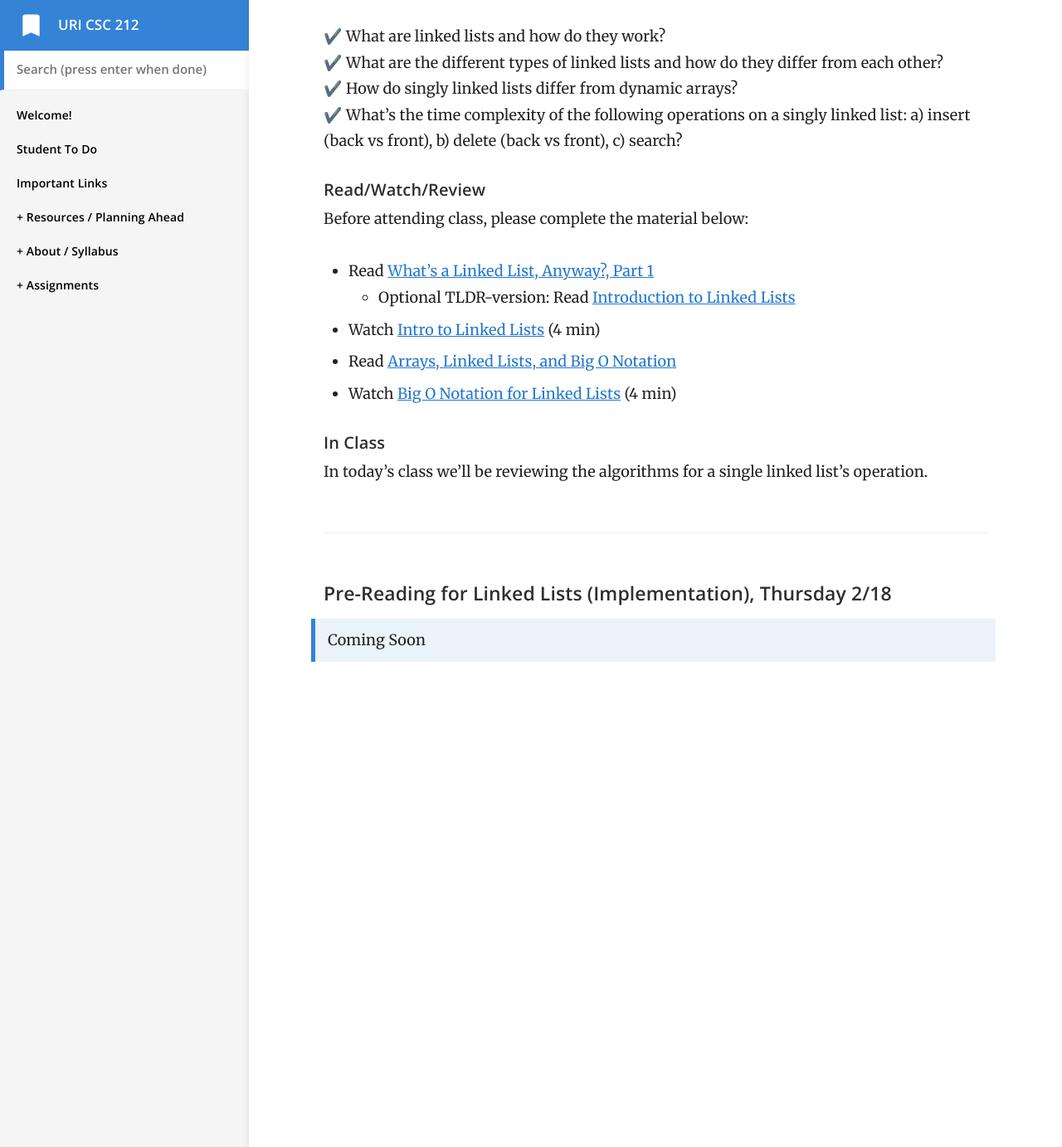
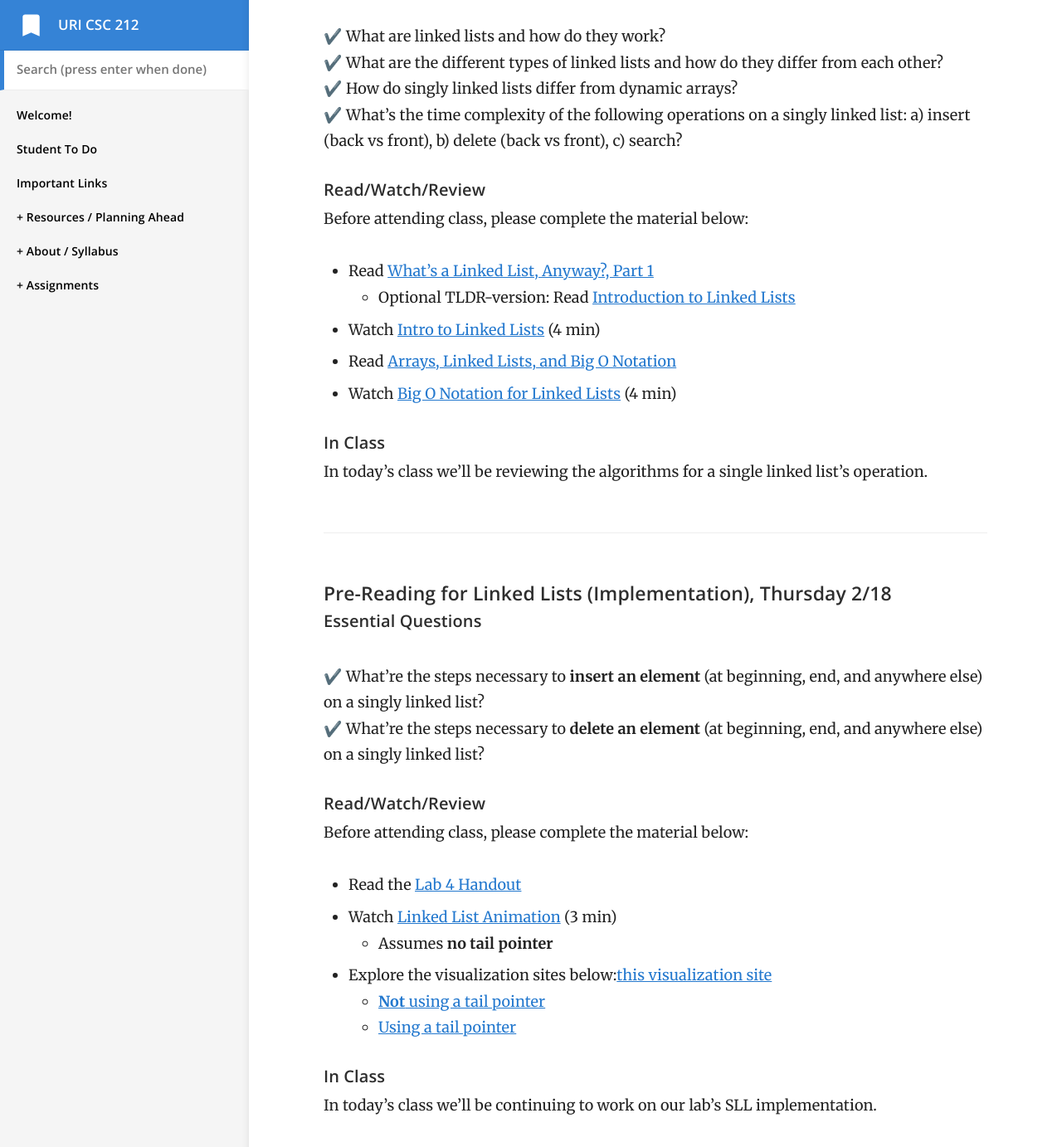
Before and after one commit to vcc-csc212/sp21-archive, a Jekyll site: the page built from _docs/weekly/wk4.md, in a window 1280 px wide and 1400 px high, scrolled down 619 px. Shown: the top 1383 px of the window at 83% size. Built offline with Jekyll 4.4.1, drawn with Linux system fonts in a browser that asks for light colours.

Commit message:
wk4 thurs readings added

```diff
--- a/_docs/weekly/wk4.md
+++ b/_docs/weekly/wk4.md
@@ -7,7 +7,7 @@ permalink: /wk4/
 <br><br>
 On this page:
 ✔️ [Pre-reading for Tuesday 2/16](#tues)
-✔️ [Pre-reading for Thursday 2/18](#thurs) (coming soon)
+✔️ [Pre-reading for Thursday 2/18](#thurs)
 
 ---
 
@@ -37,4 +37,20 @@ In today's class we'll be reviewing the algorithms for a single linked list's op
 
 #### Pre-Reading for  Linked Lists (Implementation), Thursday 2/18 {#thurs}
 
-> Coming Soon
+##### Essential Questions
+
+<br>
+✔️ What're the steps necessary to **insert an element** (at beginning, end, and anywhere else) on a singly linked list?
+✔️ What're the steps necessary to **delete an element** (at beginning, end, and anywhere else) on a singly linked list?
+
+##### Read/Watch/Review
+Before attending class, please complete the material below:
+- Read the [Lab 4 Handout](/lab04)
+- Watch [Linked List Animation](https://www.youtube.com/watch?v=iNUS9iZwrVA) (3 min)
+	- Assumes **no tail pointer**
+- Explore the visualization sites below:[this visualization site](https://visualgo.net/en/list)
+	- [**Not** using a tail pointer](https://antoniosarosi.github.io/Linked-List-Visualization/)
+	- [Using a tail pointer](https://visualgo.net/en/list)
+
+##### In Class
+In today's class we'll be continuing to work on our lab's SLL implementation.
```
